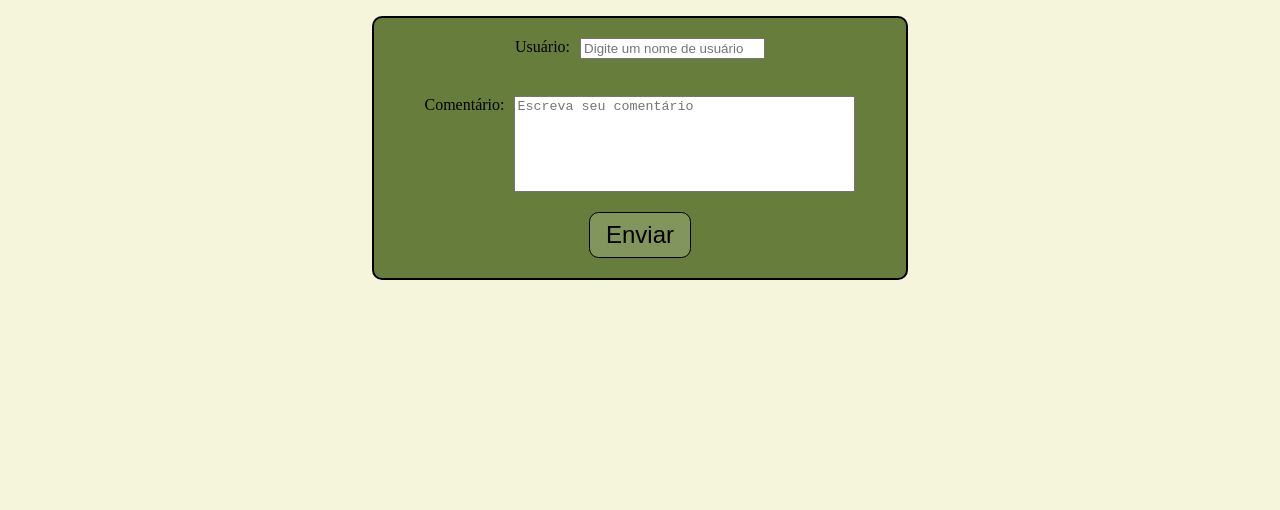
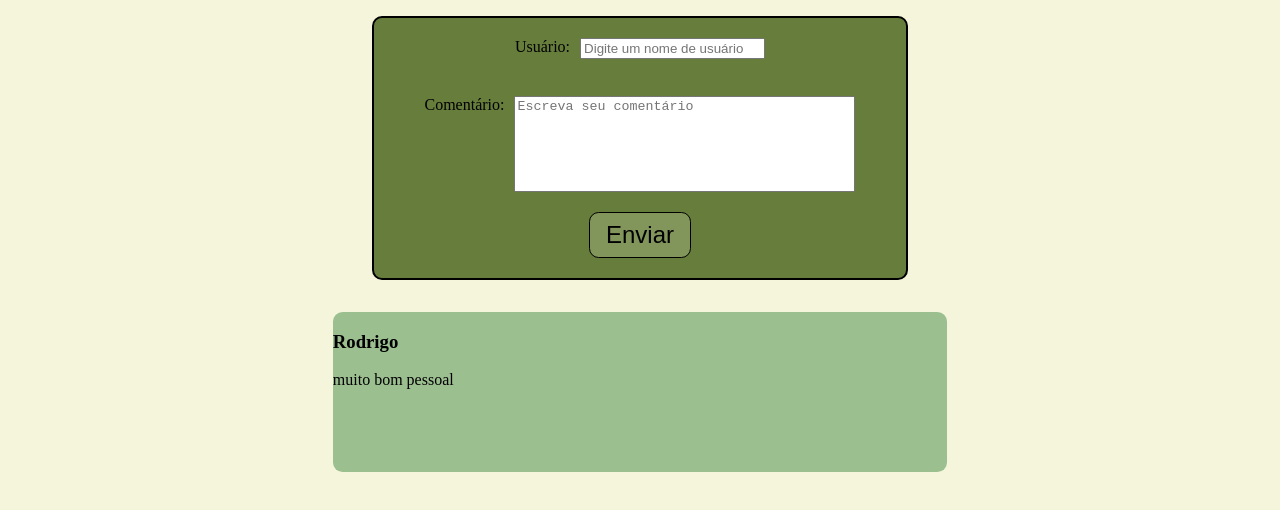
Before and after one commit to EduardoTribst/TortoArado, a plain HTML site: page Comentario.html in a window 1280 px wide. Shown: the part 96-606 px from the top of the page. Drawn offline with Linux system fonts and the light colour scheme.

Commit message:
Layout comentarios

```diff
--- a/Comentario.html
+++ b/Comentario.html
@@ -22,6 +22,7 @@
             </div>
     </header>
 
+    <main>
         <div id="div">
             <div class="divnadiv">
                 <label>Usuário:</label>
@@ -38,8 +39,21 @@
         </div>
 
         <div class="divComentarios">
+            <div class="comentario">
+                <h3>
+                    Rodrigo
+                </h3>
+
+                <p>
+                    muito bom pessoal
+                </p>
+
+                <div id="likesPost">
 
                 </div>
+            </div>
+        </div>
+    </main>
 
     <script src="jsRedirecionar.js"></script>
     <script src="jsComentarios.js"></script>
--- a/jsComentarios.js
+++ b/jsComentarios.js
@@ -6,6 +6,7 @@ function criarComentario() {
 
     if (usuario == "Rodrigo" || usuario == "rodrigo" || usuario == "Suess" || usuario == "Rodrigo Suess") {
         // colocar imagem do rodrigo
+
     }
 
     if (usuario != "" && comentario != "") {
--- a/styleComentario.css
+++ b/styleComentario.css
@@ -38,3 +38,19 @@
 #textAreaComentario {
     resize: none;
 }
+
+.divComentarios {
+    display: flex;
+    flex: column;
+    align-items: center;
+    justify-content: center;
+    width: 60%;
+}
+
+.comentario {
+    margin: 2rem;
+    background-color: #9cbf90;
+    border-radius: 0.6rem;
+    width: 80%;
+    height: 10rem;
+}
--- a/stylePaginas.css
+++ b/stylePaginas.css
@@ -1,10 +1,15 @@
 html {
     background-color: beige;
     height: 100%;
-    font-family: 'Times New Roman', Times, serif;
 }
 body {
     margin: 0;
+}
+
+main {
+    display: flex;
+    flex-direction: column;
+    align-items: center;
 }
 
 .ladoALado{
```
Lines whose indentation alone changed are shown as unchanged.
